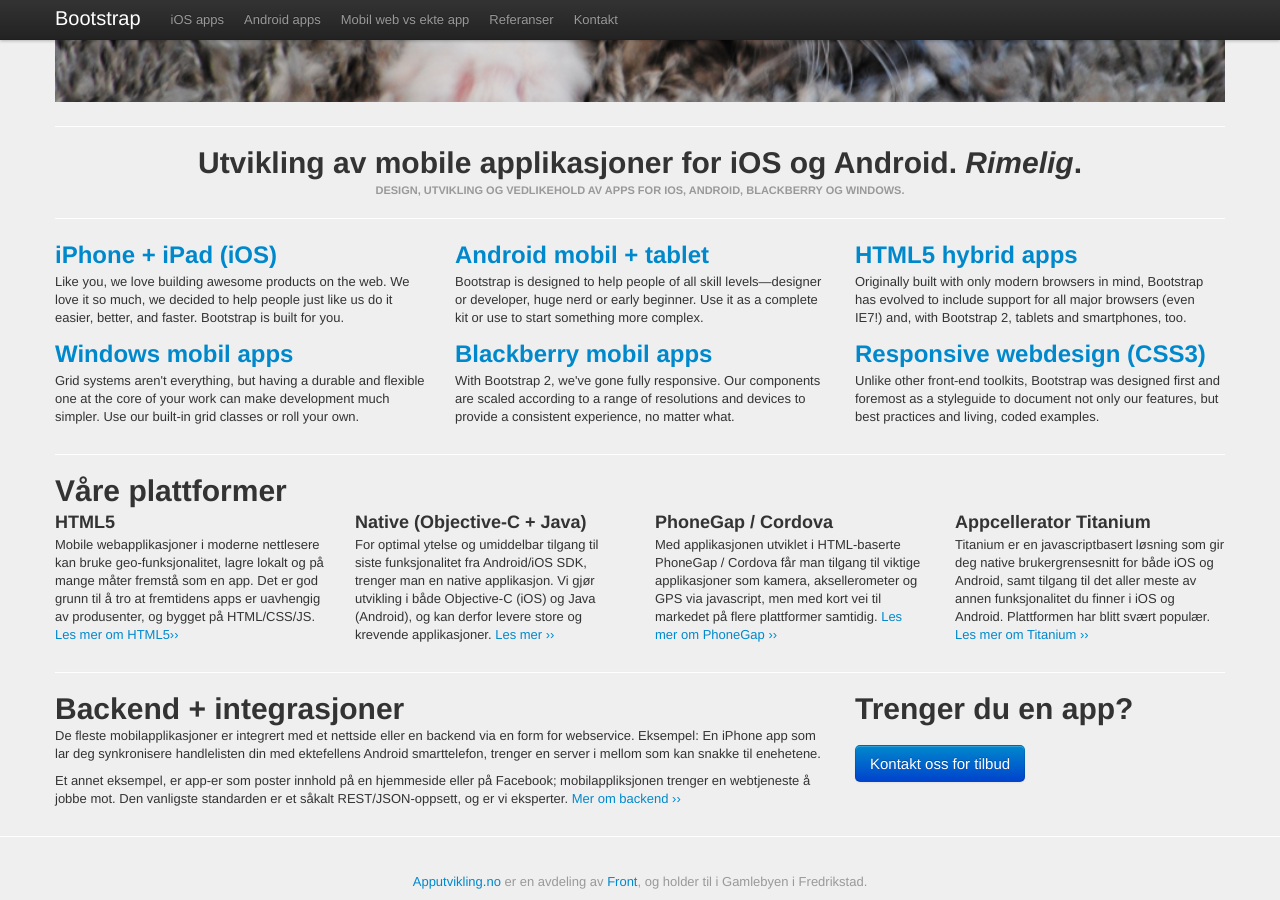
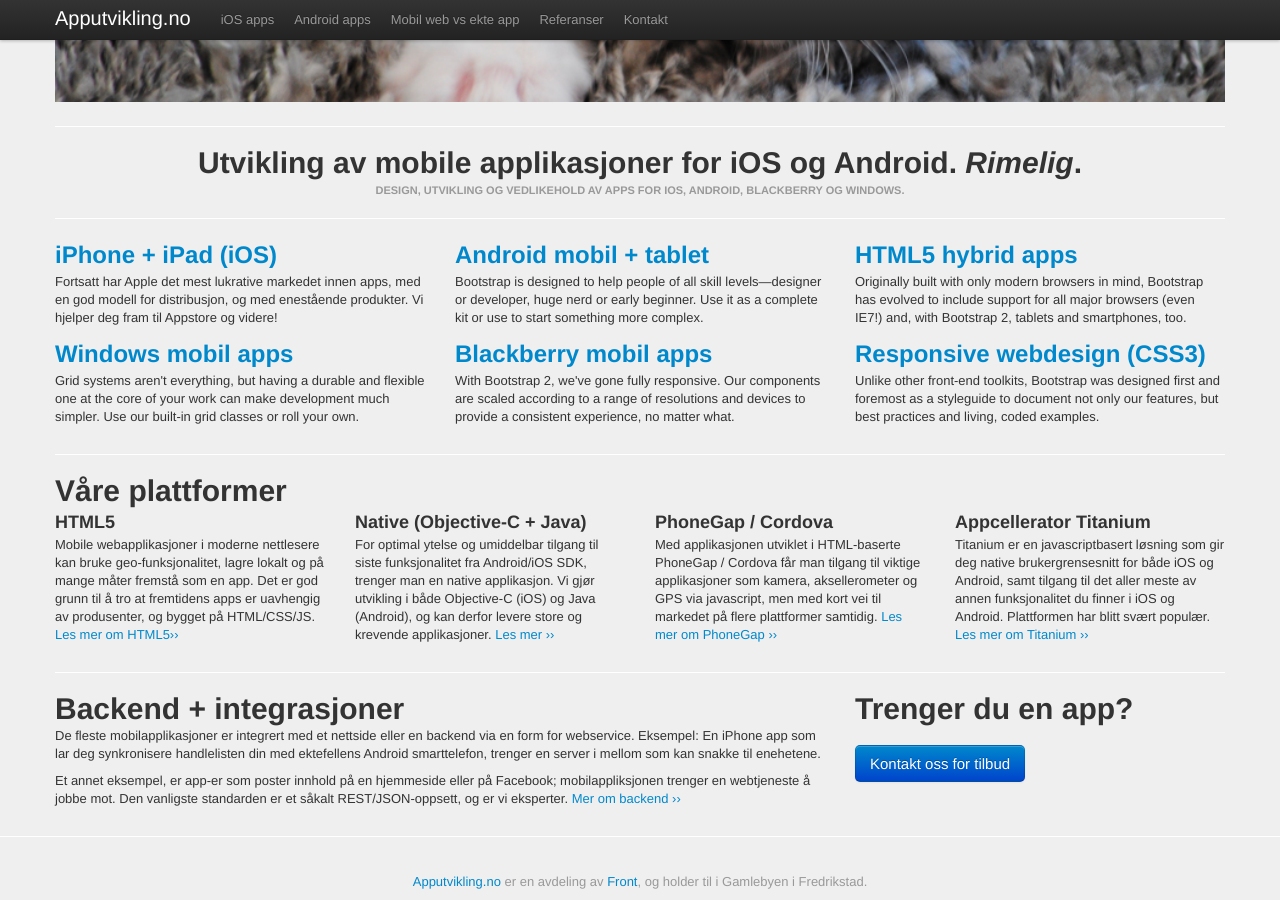
Before and after one commit to front/apputvikling, a Jekyll site: the page built from index.html, in a window 1280 px wide and 900 px high, scrolled down 507 px. Built offline with Jekyll 4.4.1, drawn with Linux system fonts in a browser that asks for light colours; nearby versions of some CDN libraries; comment, search, counter and statistics services are not loaded.

Commit message:
Minor text update

```diff
--- a/_layouts/default.html
+++ b/_layouts/default.html
@@ -31,7 +31,7 @@
             <span class="icon-bar"></span>
             <span class="icon-bar"></span>
           </a>
-          <a class="brand" href="/">Bootstrap</a>
+          <a class="brand" href="/">Apputvikling.no</a>
           <div class="nav-collapse">
             <ul class="nav">
               <li class="">
--- a/index.html
+++ b/index.html
@@ -21,7 +21,7 @@
   <div class="row">
     <div class="span4">
       <h2><a href="/ios/">iPhone + iPad (iOS)</a></h2>
-      <p>Like you, we love building awesome products on the web. We love it so much, we decided to help people just like us do it easier, better, and faster. Bootstrap is built for you.</p>
+      <p>Fortsatt har Apple det mest lukrative markedet innen apps, med en god modell for distribusjon, og med enestående produkter. Vi hjelper deg fram til Appstore og videre!</p>
     </div>
     <div class="span4">
       <h2><a href="/android/">Android mobil + tablet</a></h2>
@@ -87,7 +87,6 @@
             <div class="modal-body">
               <form class="form-horizontal">
         <fieldset>
-          <legend>Ja, jeg ønsker tilbud på utvikling av utvikling av applikasjon</legend>
           <div class="control-group">
             <label class="control-label" for="input01">Navn/foretak</label>
             <div class="controls">
@@ -131,15 +130,11 @@
               </label>
             </div>
           </div>
-          <div class="form-actions">
+          <div class="modal-footer">
             <button type="submit" class="btn btn-primary">Send forespørsel</button>
           </div>
         </fieldset>
       </form>
-            </div>
-            <div class="modal-footer">
-              <a href="#" class="btn" data-dismiss="modal" >Close</a>
-              <a href="#" class="btn btn-primary">Save changes</a>
             </div>
           </div>
           <div class="span4">
```
